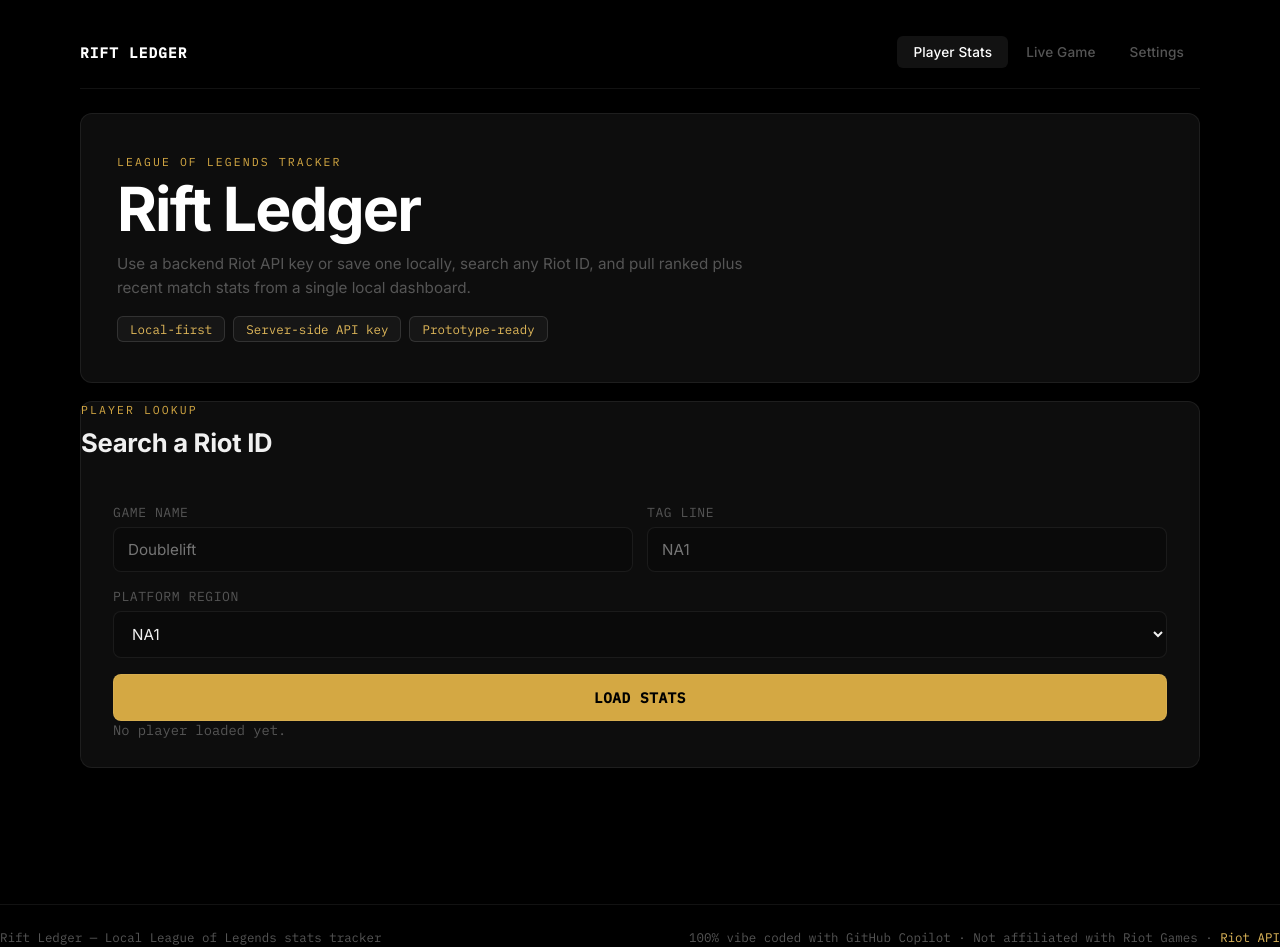
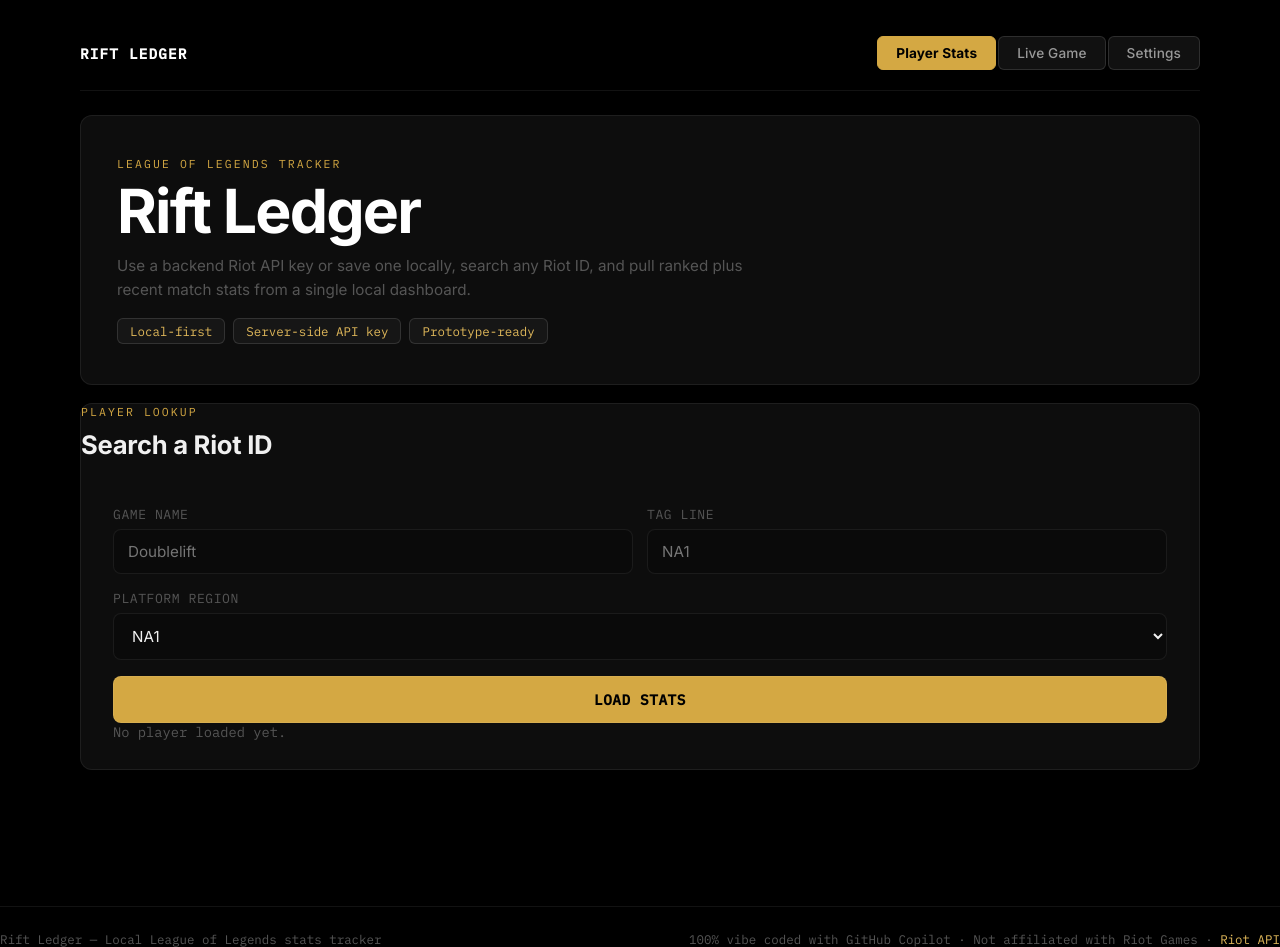
Before and after one commit to jay0146/rift-ledger, a website: page public/index.html in a window 1280 px wide. Drawn offline with Linux system fonts and the light colour scheme.

Commit message:
Update README: Azure deployment, web.config, font and nav button changes

```diff
--- a/public/styles.css
+++ b/public/styles.css
@@ -412,25 +412,28 @@
 }
 
 .nav-link {
-  padding: 8px 16px;
+  padding: 8px 18px;
   border-radius: var(--radius-xs);
-  border: none;
-  background: transparent;
-  color: var(--muted);
+  border: 1px solid var(--line-strong);
+  background: #111;
+  color: #999;
   font: 500 0.85rem 'Inter', 'Space Grotesk', sans-serif;
   text-decoration: none;
-  transition: color 150ms ease, background 150ms ease;
+  transition: color 150ms ease, background 150ms ease, border-color 150ms ease;
   letter-spacing: 0.01em;
 }
 
 .nav-link:hover {
-  background: rgba(255, 255, 255, 0.05);
-  color: var(--text);
+  background: #1a1a1a;
+  color: #fff;
+  border-color: rgba(255, 255, 255, 0.2);
 }
 
 .nav-link--active {
-  background: rgba(255, 255, 255, 0.07);
-  color: #fff;
+  background: var(--accent);
+  color: #000;
+  border-color: var(--accent);
+  font-weight: 700;
 }
 
 /* ── Live game ───────────────────────────────────────────── */
```
Also changed, not shown: README.md.
